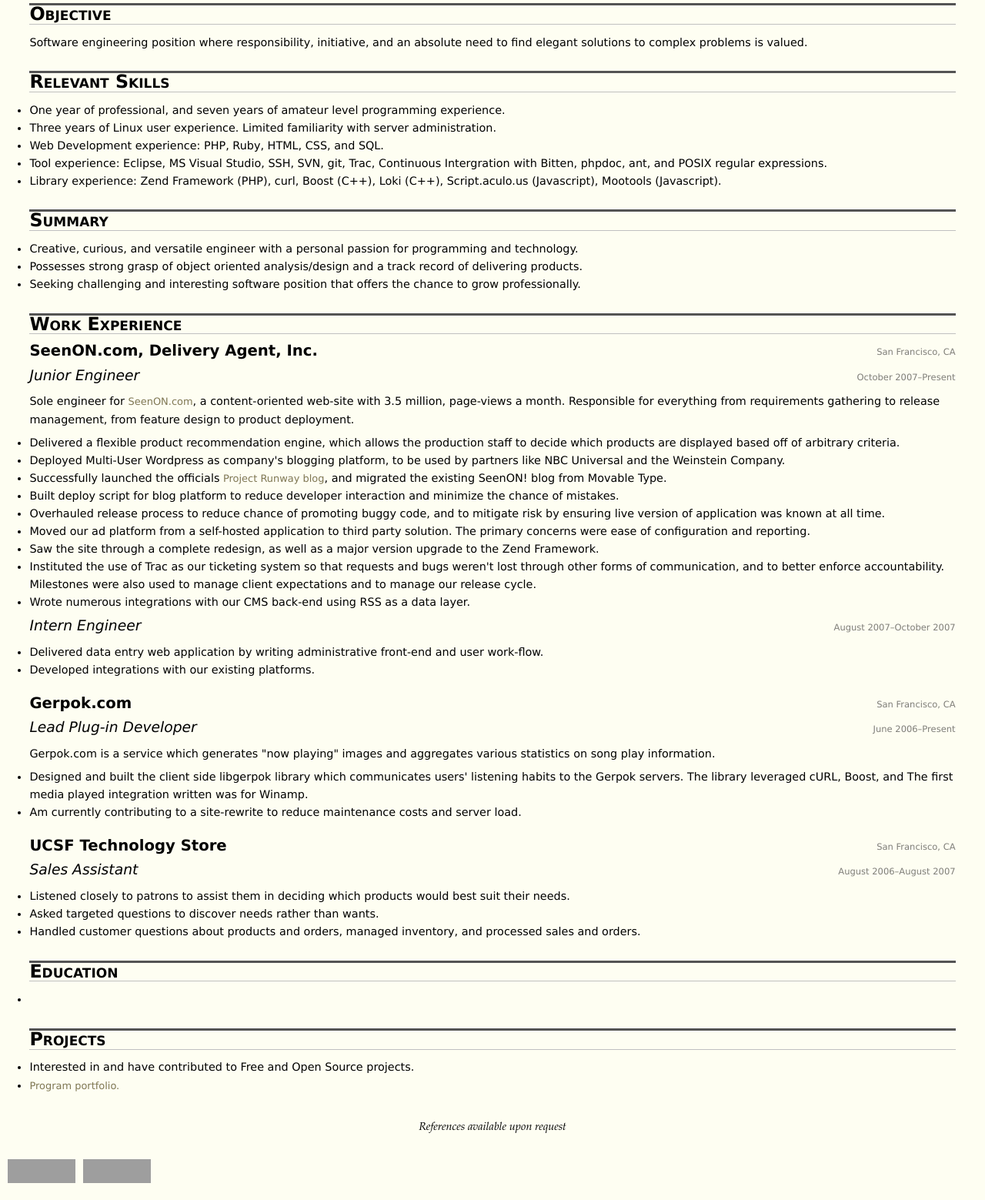
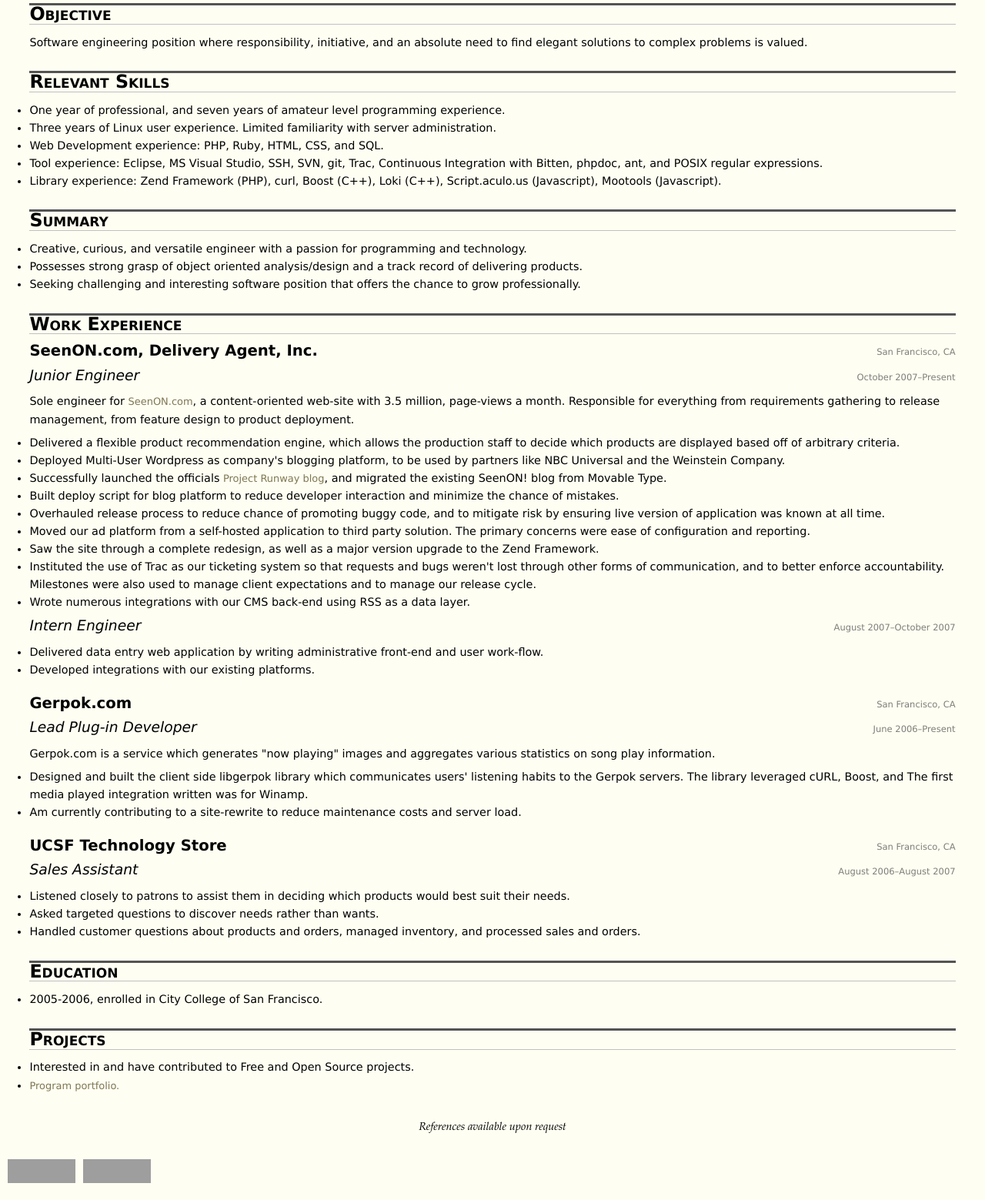
Before and after one commit to mwhooker/mwhooker.net, a PHP site: page /resume.html in a window 1280 px wide. Shown: the part 146-1705 px from the top of the page at 77% size. Run offline with PHP 8.4, Linux system fonts and the light colour scheme; some libraries are stand-ins or nearby versions; grey boxes are pictures that could not be loaded.

Commit message:
copy changes

```diff
--- a/resume.html
+++ b/resume.html
@@ -91,7 +91,7 @@ media="all" /> -->
 		<li>Three years of Linux user experience. Limited familiarity with server administration.</li>
 		<li>Web Development experience: PHP, Ruby, HTML, CSS, and SQL.</li>
 		<li>Tool experience: Eclipse, MS Visual Studio, SSH, SVN, git,
-		Trac, Continuous Intergration with Bitten, phpdoc, ant, and POSIX regular expressions.</li>
+		Trac, Continuous Integration with Bitten, phpdoc, ant, and POSIX regular expressions.</li>
 		<li>Library experience: Zend Framework (PHP), curl, Boost (C++), Loki (C++),
 		Script.aculo.us (Javascript), Mootools (Javascript).</li>
 		</ul>
@@ -100,12 +100,12 @@ media="all" /> -->
 		<div class="item">
 		<h2>Summary</h2>
 		<ul>
-		<li>Creative, curious, and versatile engineer with a personal passion
+		<li>Creative, curious, and versatile engineer with a passion
 			for programming and technology.</li>
 		<li>Possesses strong grasp of object oriented analysis/design and a track record
 			of delivering products.</li>
-		<!-- <li>Experienced working in a team and alone, in a small and large department,
-			and with designers, engineers, and marketers</li>-->
+		<!--<li>Experienced working in a team and alone, a small group and large group;
+			collaborated with design, engineering, and marketing departments</li>-->
 		<li>Seeking challenging and interesting software position that offers the
 			chance to grow professionally.</li>
 		</ul>
@@ -239,7 +239,7 @@ media="all" /> -->
 		<div class="item">
 		<h2>Education</h2>
 		<ul>
-		<li></li>
+		<li>2005-2006, enrolled in City College of San Francisco.</li>
 		</ul>
 		</div>
 
--- a/styles/print.css
+++ b/styles/print.css
@@ -1,10 +1,4 @@
-/*#title h1 {
-	font-size: 2em;
-}
-#title .subtitle {
-	font-size:0.8em;
-}
-*/
+
 body {
 	font-family: Georgia, "Times New Roman", Times, serif;
 	margin-left:1.2em;
@@ -17,15 +11,13 @@ body {
 #header {
 	background-color:#ffffff;
 }
+#footer {
+	background-color:#ffffff;
+}
 
 .noprint {
 	display:none;
 }
-
-.roledesc {
-	display:block;
-}
-
 
 a {
 	text-decoration:none;
@@ -43,6 +35,5 @@ a:link {
 }
 
 a:active {
-
 	text-decoration:none;
 }
```
